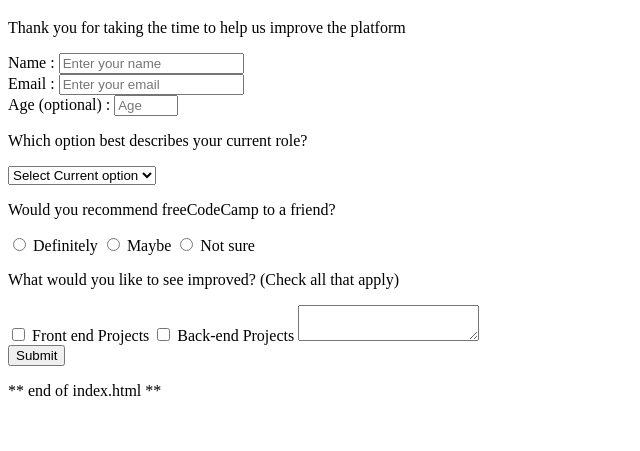
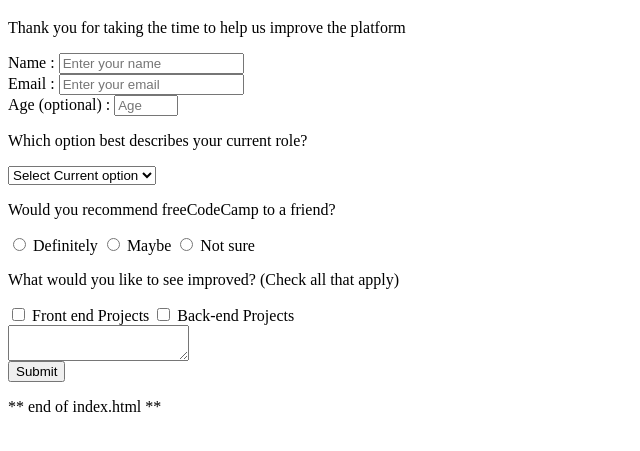
Before and after one commit to emybourcereau/portfolio, a plain HTML site: page enquete-de-satisfaction.html in a window 1280 px wide. Shown: the part 87-538 px from the top of the page, without its empty margins (0-640 px from the left). Drawn offline with Linux system fonts and the light colour scheme.

Commit message:
Correction de mise en page

```diff
--- a/enquete-de-satisfaction.html
+++ b/enquete-de-satisfaction.html
@@ -16,7 +16,7 @@
       <label id="email-label">Email :</label>
       <input placeholder="Enter your email" required id="email" type="email"><br>
       <label id="number-label">Age (optional) :</label>
-      <input placeholder="Age" id="number" type="number"  min="3" max="100">
+      <input placeholder="Age" id="number" type="number"  min="3" max="100"><br>
 
       <p>Which option best describes your current role?</p>
       <select id="dropdown" name="dropdown">
@@ -26,7 +26,7 @@
         <option value="full-time-learner">Full time learner</option>
         <option value="prefer-not-say">Prefer not say</option>
         <option value="other">Other</option>
-      </select>
+      </select><br>
 
         <p>Would you recommend freeCodeCamp to a friend?</p>
         <input type="radio" value="definitely-option" name="option">
@@ -34,14 +34,13 @@
         <input type="radio" value="maybe-option" name="option">
         <label for="maybe-option">Maybe</label>
         <input type="radio" value="not-sure-option" name="option">
-        <label for="not-sure-option">Not sure</label>
+        <label for="not-sure-option">Not sure</label><br>
 
         <p>What would you like to see improved? (Check all that apply)</p>
-        <!--Data Visualization Challenges Open Source Community Gitter help rooms Videos City Meetups Wiki Forum Additional Courses-->
         <input type="checkbox" id="front-end-projects" name="front-end-projects" value="front-end-projects">
         <label for="front-end-projects">Front end Projects</label>
         <input type="checkbox" id="back-end-projects" name="back-end-projects" value="back-end-projects">
-        <label for="back-end-projects">Back-end Projects</label>
+        <label for="back-end-projects">Back-end Projects</label><br>
 
 
         <textarea id="comments" name="comments"></textarea><br>
```
